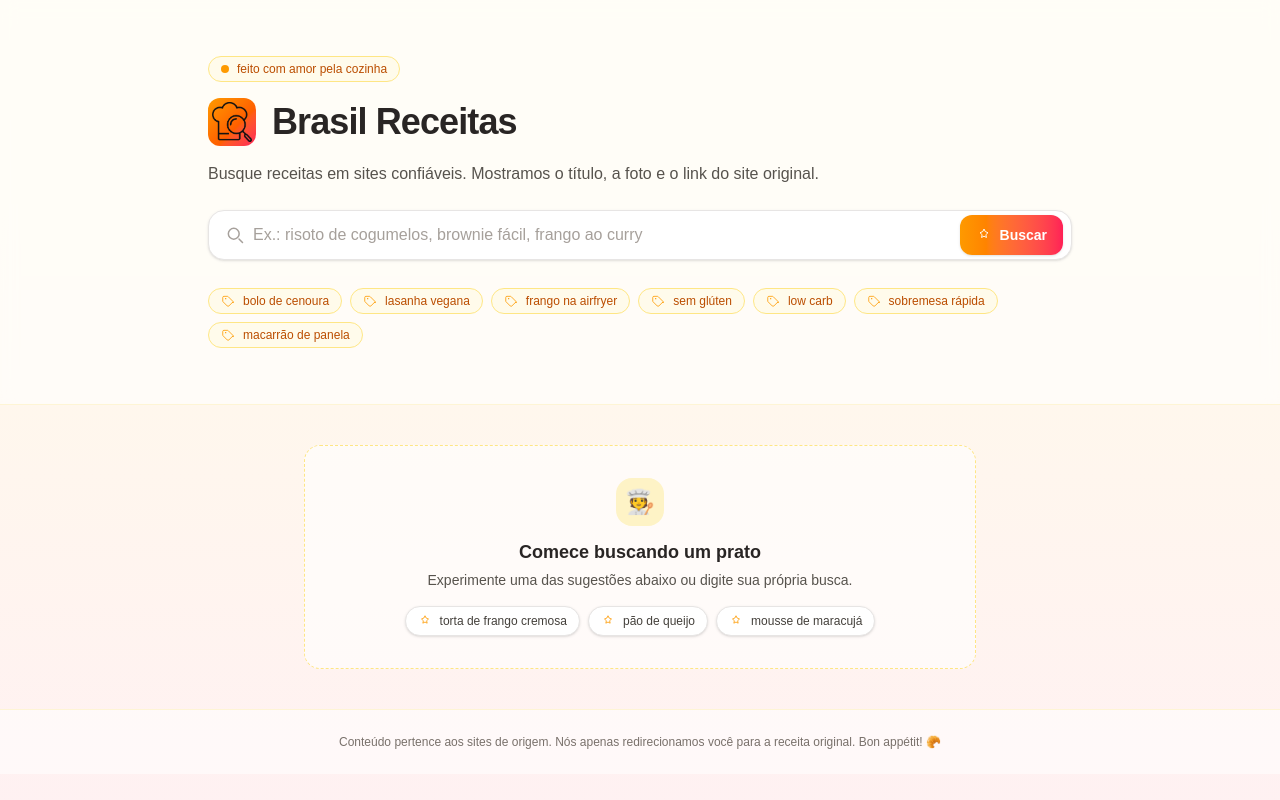
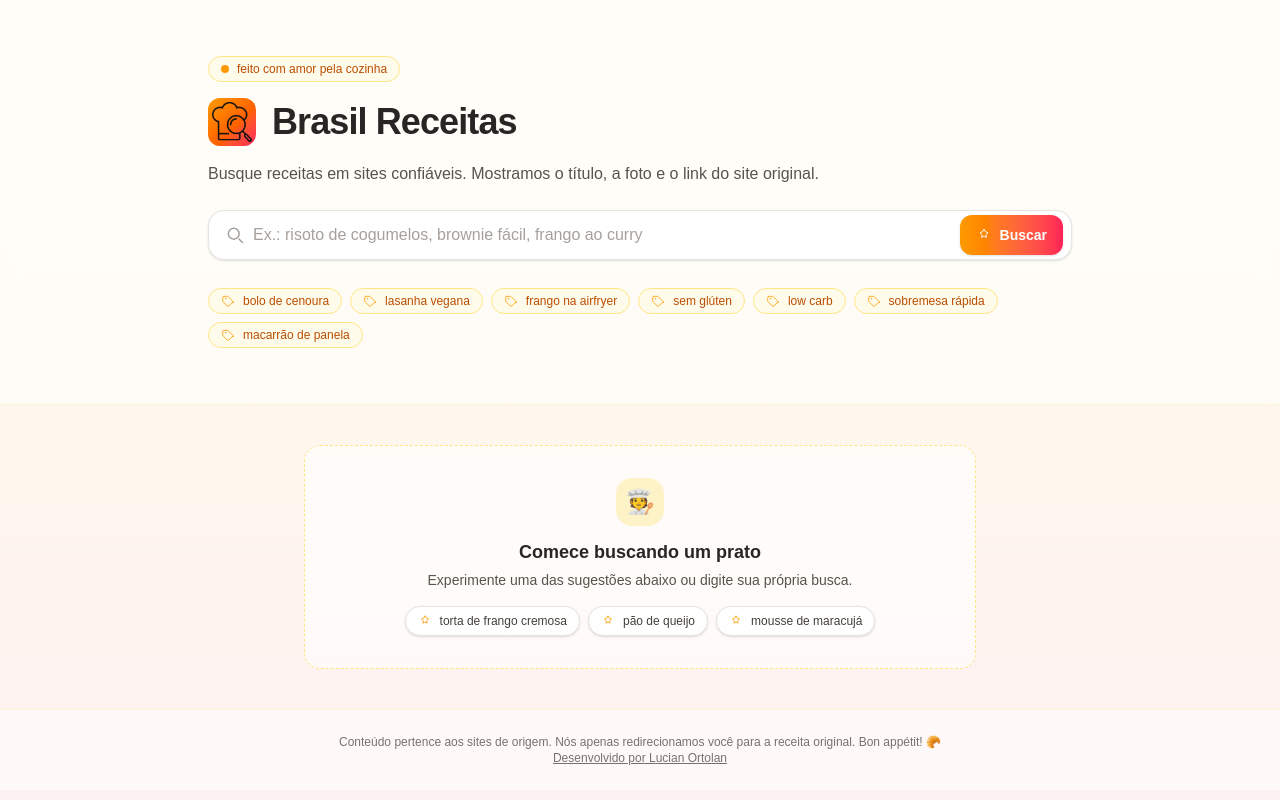
Before and after one commit to lucian-ortolan/buscador-receitas, a Next.js app: page /buscar in a window 1280 px wide. Built offline with nearby package versions, Linux system fonts and the light colour scheme.

Commit message:
fix: ajuste de rodapé, informado âncora para o meu site pessoal

```diff
--- a/app/buscar/search-client.tsx
+++ b/app/buscar/search-client.tsx
@@ -220,6 +220,16 @@ export default function SearchClient({
       <footer className="border-t border-amber-100/70 bg-white/60 py-6 text-center text-xs text-stone-500">
         Conteúdo pertence aos sites de origem. Nós apenas redirecionamos você
         para a receita original. Bon appétit! 🥐
+        <p>
+          <a
+            href="https://www.lucianortolan.com"
+            target="_blank"
+            rel="noreferrer"
+            className="underline"
+          >
+            Desenvolvido por Lucian Ortolan
+          </a>
+        </p>
       </footer>
     </main>
   );
```
